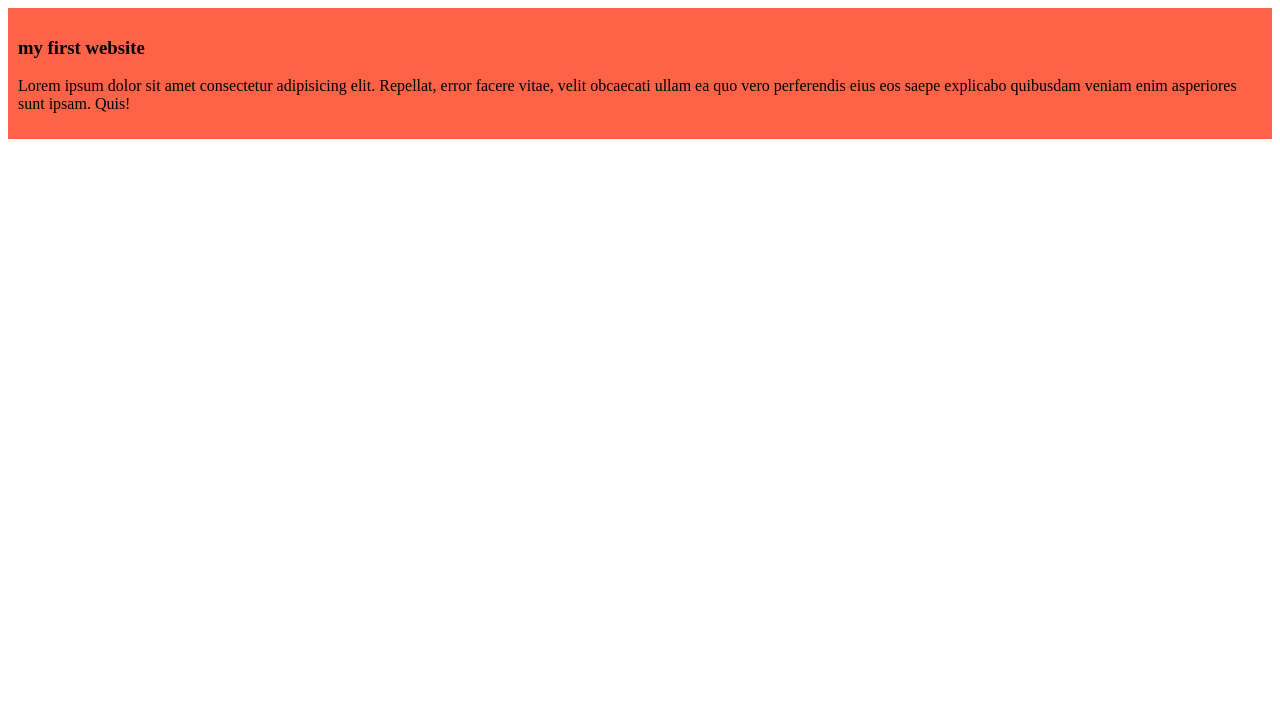
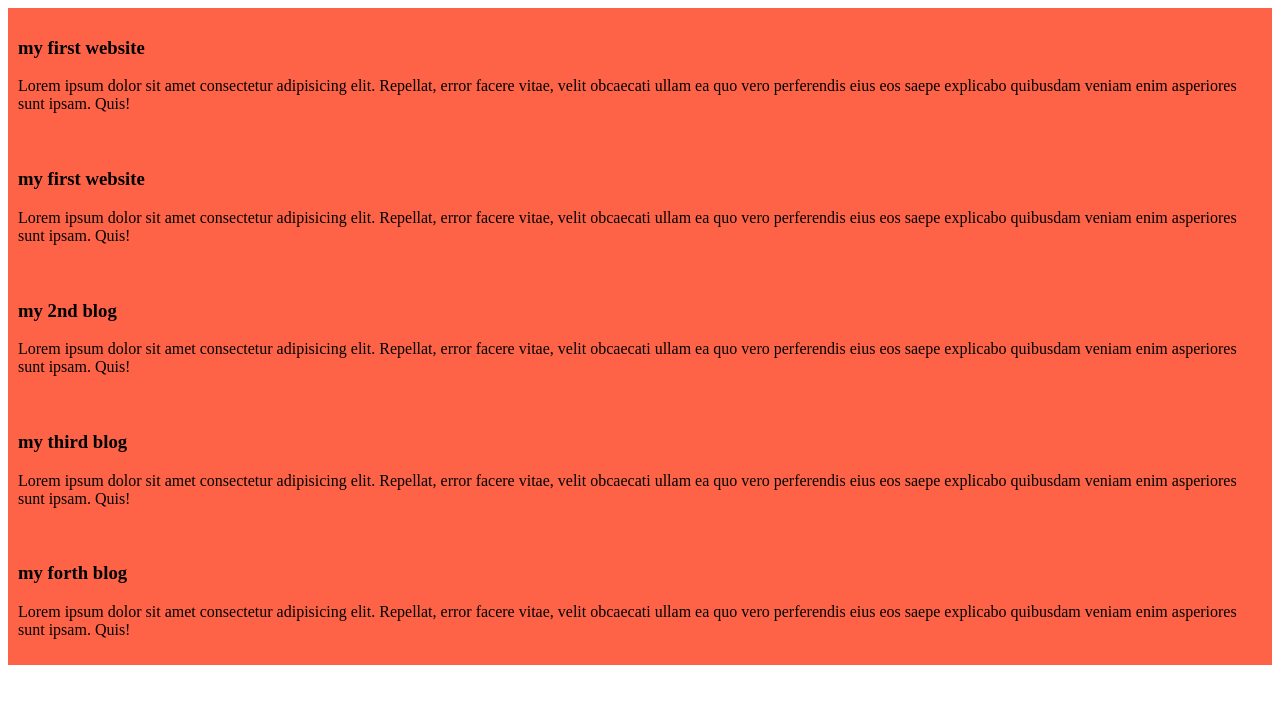
Before and after one commit to HomayraHeme/learnimg-repo, a plain HTML site: page index.html in a window 1280 px wide. Drawn offline with Linux system fonts and the light colour scheme.

Commit message:
add upadted blog

```diff
--- a/index.html
+++ b/index.html
@@ -16,6 +16,41 @@
             ea
             quo vero perferendis eius eos saepe explicabo quibusdam veniam enim asperiores sunt ipsam. Quis!</p>
     </div>
+    <div>
+        <h3>my first website</h3>
+
+        <p>Lorem ipsum dolor sit amet consectetur adipisicing elit. Repellat, error facere vitae, velit obcaecati ullam
+            ea
+            quo vero perferendis eius eos saepe explicabo quibusdam veniam enim asperiores sunt ipsam. Quis!</p>
+    </div>
+
+    <div>
+        <h3>my 2nd blog</h3>
+
+        <p>Lorem ipsum dolor sit amet consectetur adipisicing elit. Repellat, error facere vitae, velit obcaecati ullam
+            ea
+            quo vero perferendis eius eos saepe explicabo quibusdam veniam enim asperiores sunt ipsam. Quis!</p>
+    </div>
+
+    <div>
+        <h3>my third blog</h3>
+
+        <p>Lorem ipsum dolor sit amet consectetur adipisicing elit. Repellat, error facere vitae, velit obcaecati ullam
+            ea
+            quo vero perferendis eius eos saepe explicabo quibusdam veniam enim asperiores sunt ipsam. Quis!</p>
+    </div>
+
+    <div>
+        <h3>my forth blog</h3>
+
+        <p>Lorem ipsum dolor sit amet consectetur adipisicing elit. Repellat, error facere vitae, velit obcaecati ullam
+            ea
+            quo vero perferendis eius eos saepe explicabo quibusdam veniam enim asperiores sunt ipsam. Quis!</p>
+    </div>
+
+
+
+
 
 </body>
 
```
